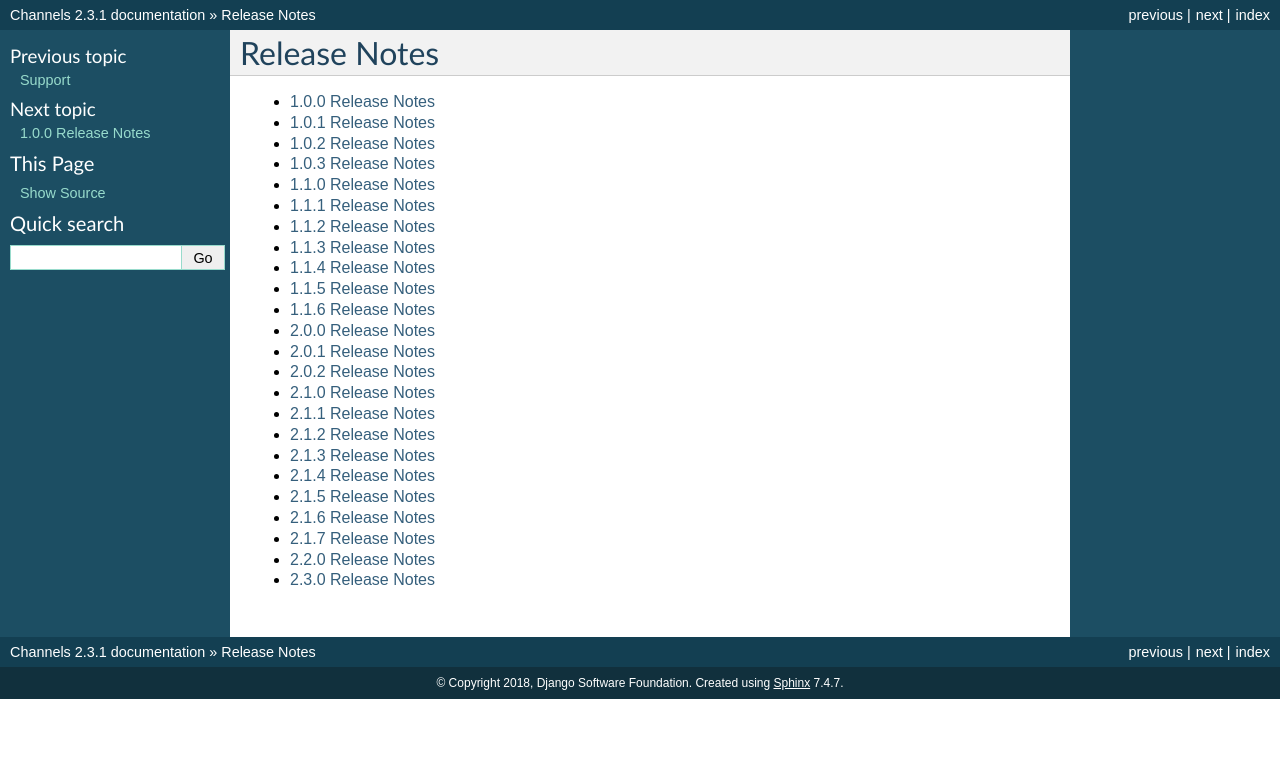
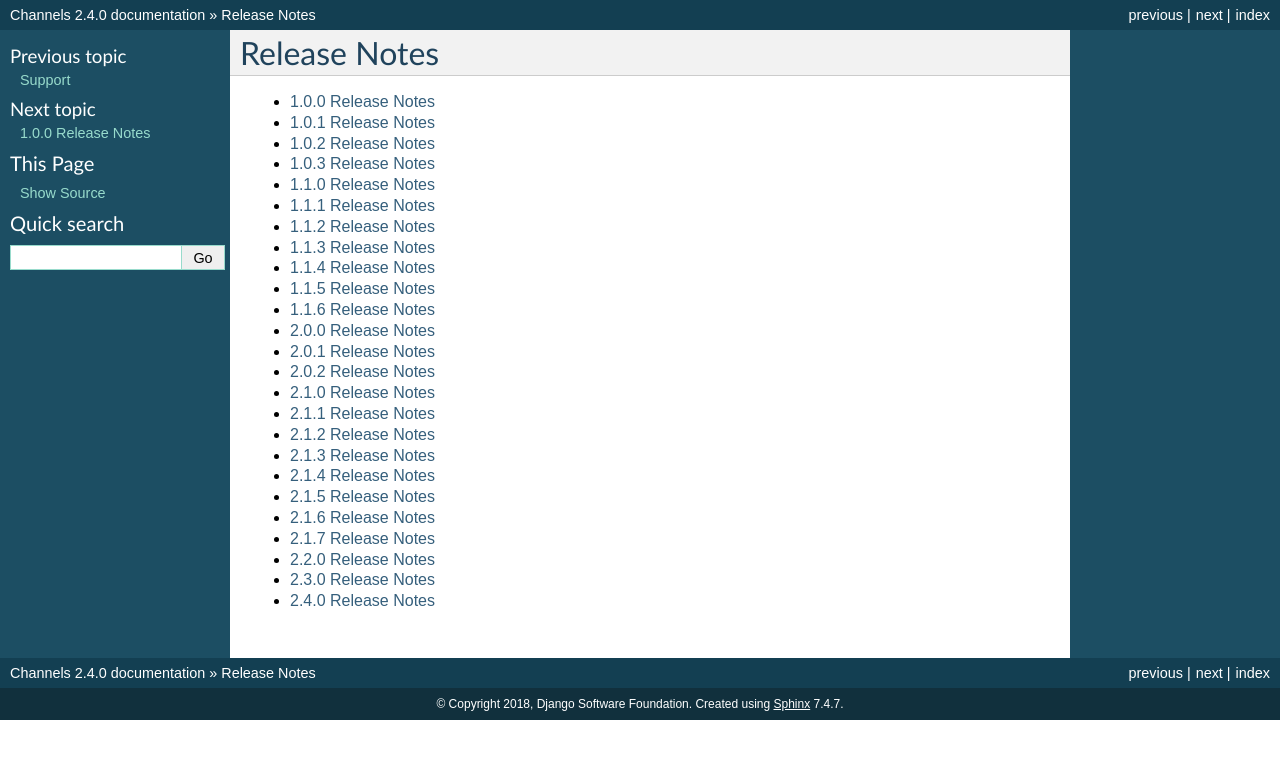
Before and after one commit to phillipchain/DjangoChannels, a Sphinx documentation site: the page built from docs/releases/index.rst, in a window 1280 px wide. Shown: the top 759 px of the page. Built offline with Sphinx 7.4.7, drawn with Linux system fonts in a browser that asks for light colours.

Commit message:
Releasing 2.4.0.

```diff
--- a/channels/__init__.py
+++ b/channels/__init__.py
@@ -1,4 +1,4 @@
-__version__ = "2.3.1"
+__version__ = "2.4.0"
 
 default_app_config = "channels.apps.ChannelsConfig"
 DEFAULT_CHANNEL_LAYER = "default"
--- a/docs/releases/index.rst
+++ b/docs/releases/index.rst
@@ -28,3 +28,4 @@ Release Notes
    2.1.7
    2.2.0
    2.3.0
+   2.4.0
```
Also changed, not shown: CHANGELOG.txt (+8 -0 lines), docs/releases/2.4.0.rst (added, +15 -0 lines).
